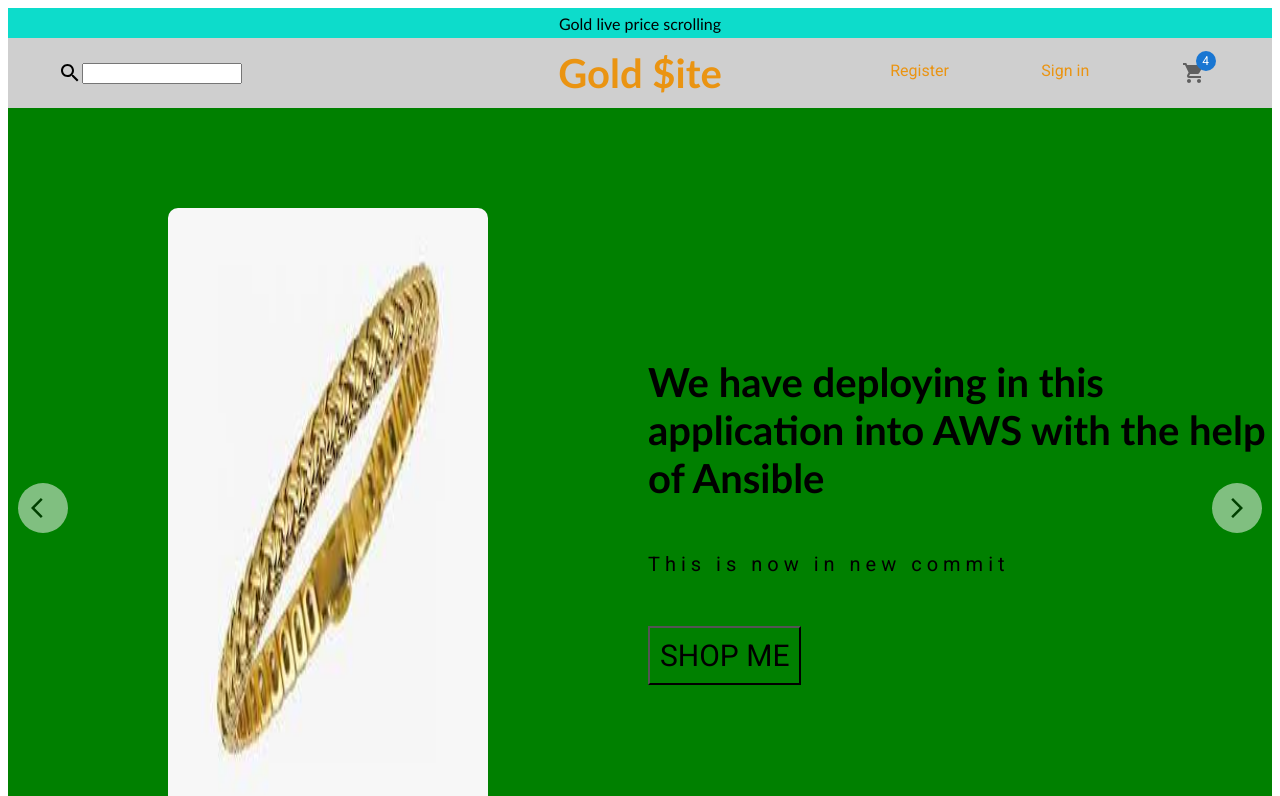
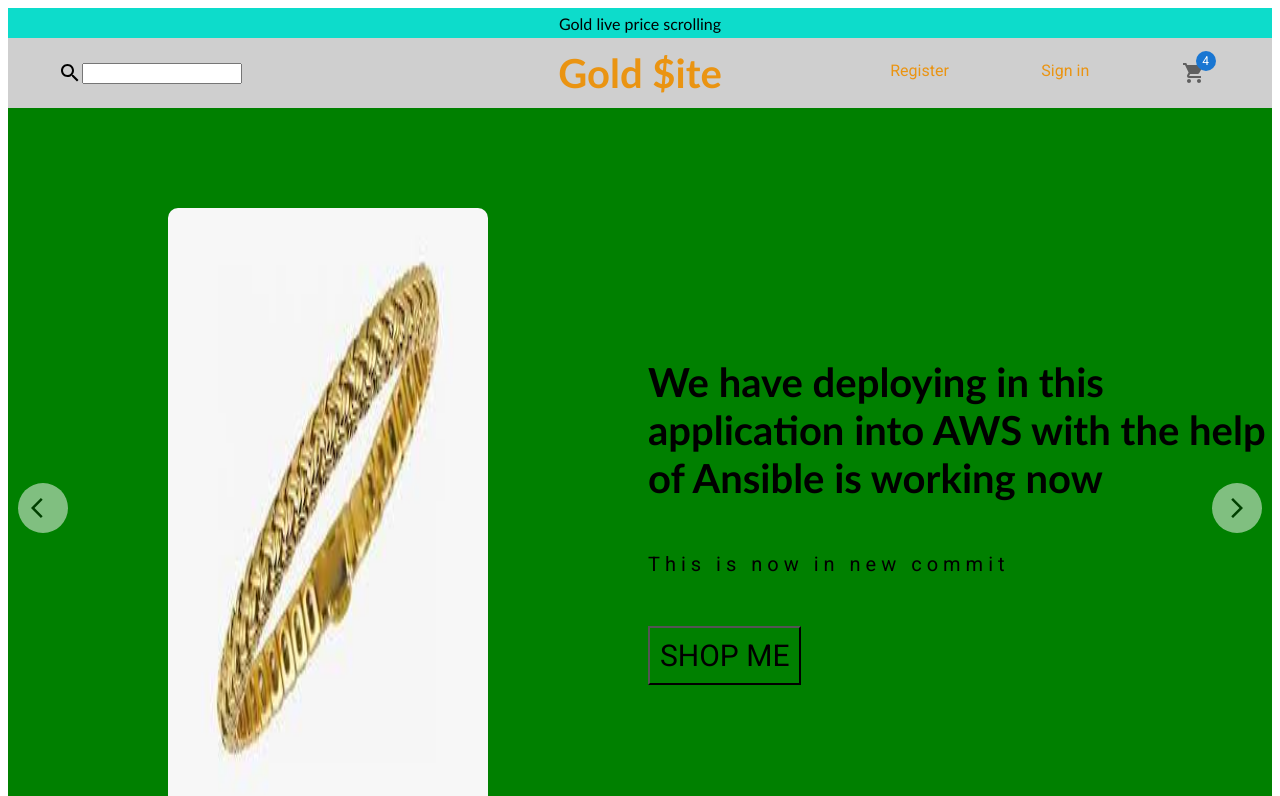
Before and after one commit to mokadi-suryaprasad/Gold_Site_Ecommerce, a React (Create React App) app: page / in a window 1280 px wide. Shown: the top 796 px of the page. Built offline with nearby package versions, Linux system fonts and the light colour scheme; a web font is replaced by a local one.

Commit message:
changes done

```diff
--- a/src/data.js
+++ b/src/data.js
@@ -2,7 +2,7 @@ export const sliderItems = [
   {
     id: "1",
     img: "assets/braclet/main.jfif",
-    title: "We have deploying in this application into AWS with the help of Ansible",
+    title: "We have deploying in this application into AWS with the help of Ansible is working now",
     desc: "This is now in new commit",
     bg: "green",
   },
```
